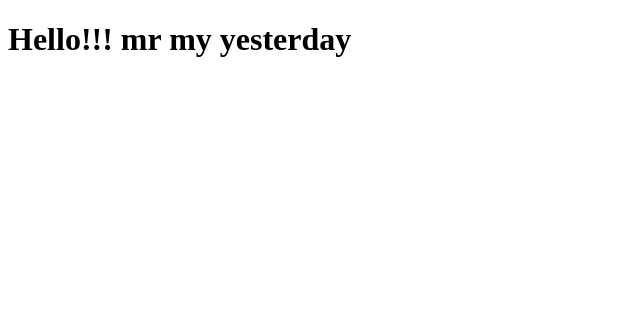
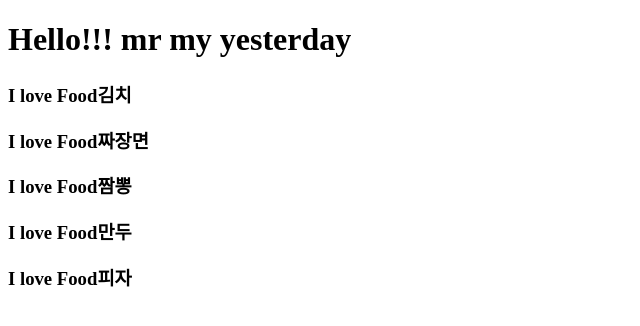
Before and after one commit to nerostarin/movie_app_2020, a React (Create React App) app: page / in a window 1280 px wide. Shown: the top 326 px of the page, without its empty margins (0-640 px from the left). Built offline with nearby package versions, Linux system fonts and the light colour scheme.

Commit message:
Edit readme.md

```diff
--- a/src/App.js
+++ b/src/App.js
@@ -1,8 +1,24 @@
 import React from 'react';
+
+function Food({fav})
+{
+   return (
+  <h3>I love Food{fav}</h3>
+  );
+}
 
 function App() {
   //return <div className="App"/>;
-  return (<div><h1>Hello!!! mr my yesterday </h1></div>);
+  return (<div>
+    <h1>Hello!!! mr my yesterday </h1>
+    <Food fav="김치"/>
+    <Food fav="짜장면"/>
+    <Food fav="짬뽕"/>
+    <Food fav="만두"/>
+    <Food fav="피자"/>
+
+
+  </div>);
 }
 
 export default App;
```
Also changed, not shown: 1 other file (tests, documents, lock files or other folders).
